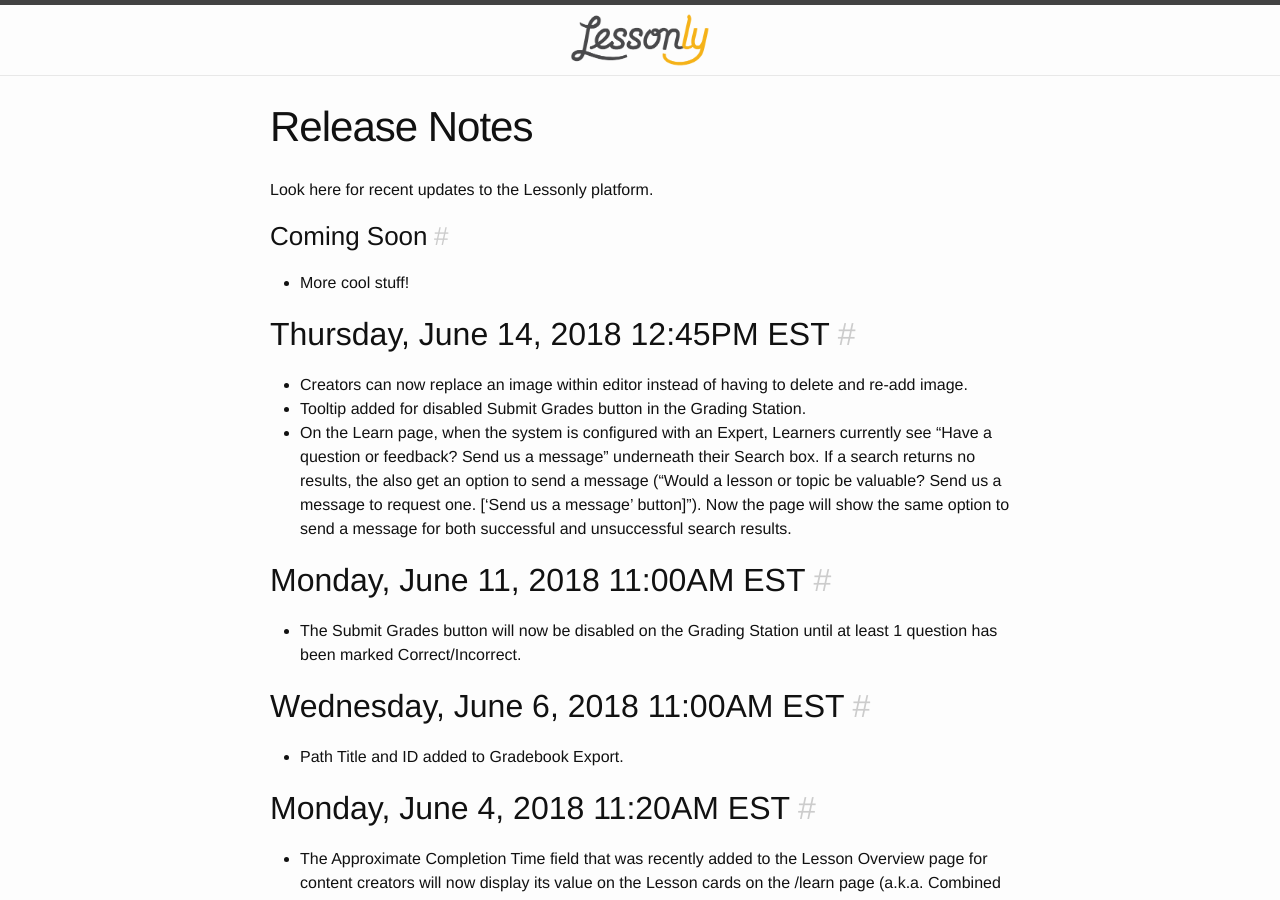
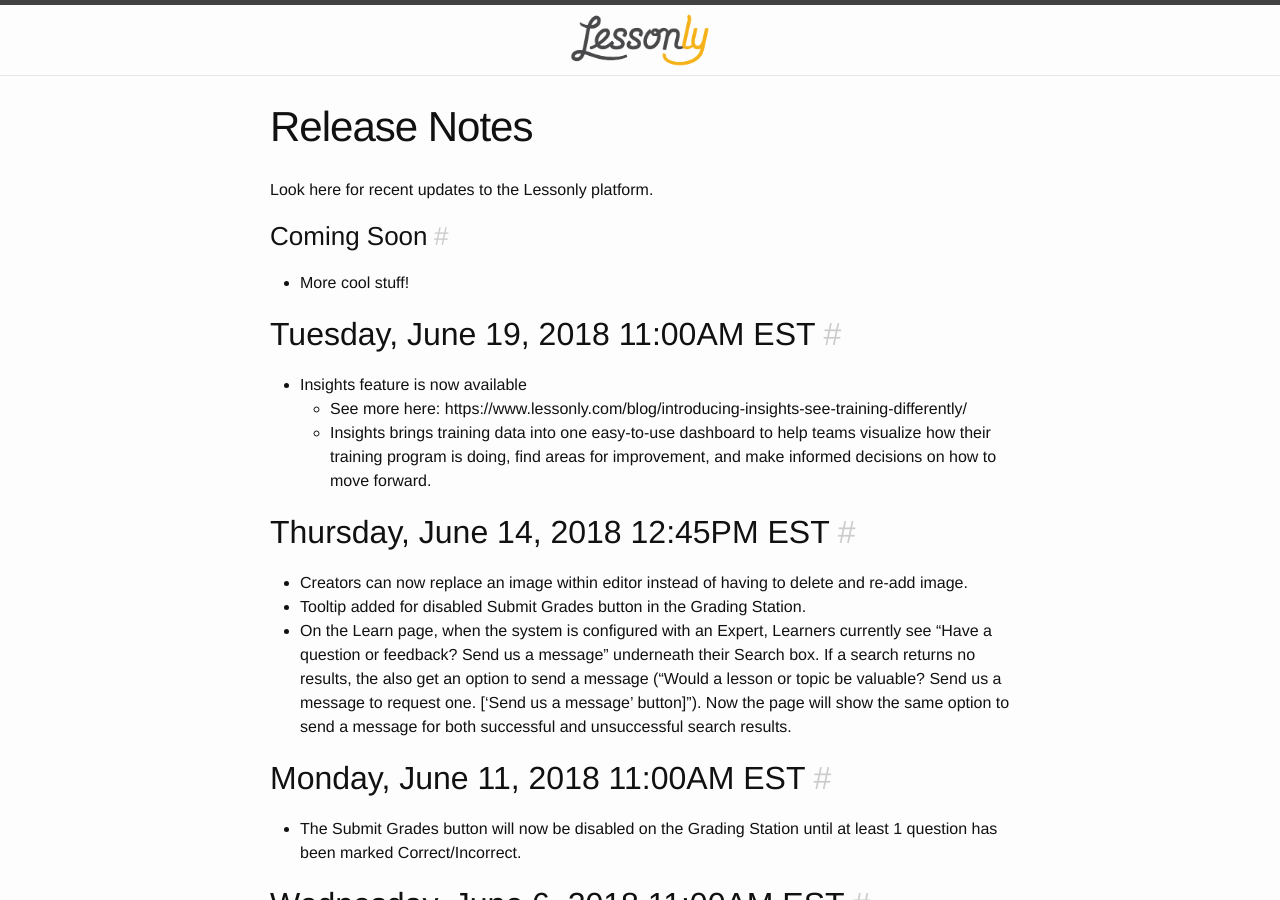
Before and after one commit to isabella232/lessonly.github.io, a Jekyll site: the page built from release-notes.md, in a window 1280 px wide and 900 px high. Built offline with Jekyll 4.4.1, drawn with Linux system fonts in a browser that asks for light colours.

Commit message:
Update release-notes.md

```diff
--- a/release-notes.md
+++ b/release-notes.md
@@ -7,6 +7,11 @@
 
 ### Coming Soon
 - More cool stuff!
+
+## Tuesday, June 19, 2018 11:00AM EST
+- Insights feature is now available
+     - See more here: https://www.lessonly.com/blog/introducing-insights-see-training-differently/
+     - Insights brings training data into one easy-to-use dashboard to help teams visualize how their training program is doing, find areas for improvement, and make informed decisions on how to move forward.
 
 ## Thursday, June 14, 2018 12:45PM EST
 - Creators can now replace an image within editor instead of having to delete and re-add image.
```
